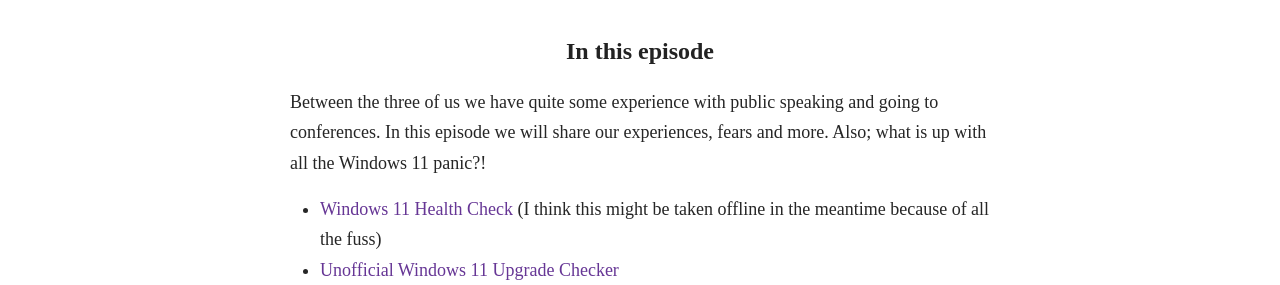
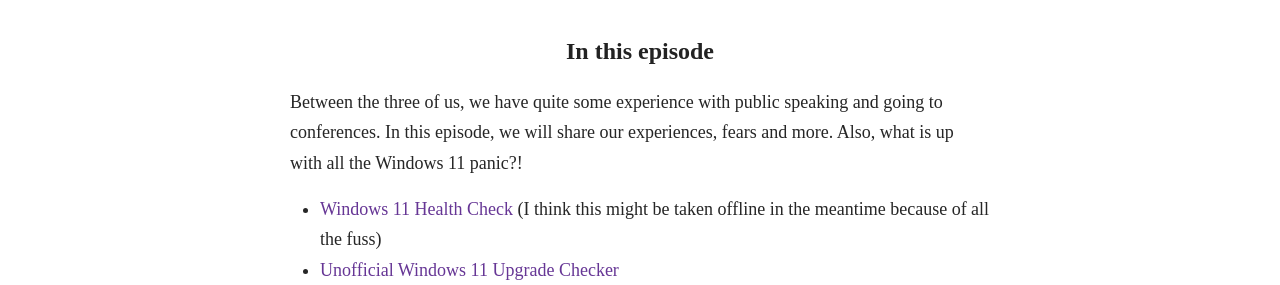
Before and after one commit to nullpointersio/website, a Jekyll site: the page built from _posts/2021-07-07-60.markdown, in a window 1280 px wide. Shown: the part 187-472 px from the top of the page. Built offline with Jekyll 4.4.1, drawn with Linux system fonts in a browser that asks for light colours; some web fonts are replaced.

Commit message:
Grammar fixes

```diff
--- a/_posts/2021-07-07-60.markdown
+++ b/_posts/2021-07-07-60.markdown
@@ -5,9 +5,9 @@
 title: 			"60: Public Speaking"
 url:        	"60"
 subtitle: 		"The one where Mark is nervous!"
-summary: 		"Between the three of us we have quite some experience with public speaking and going to conferences. In this episode we will share our experiences, fears and more. Also; what is up with all the Windows 11 panic?!"
+summary: 		"Between the three of us, we have quite some experience with public speaking and going to conferences. In this episode, we will share our experiences, fears and more. Also, what is up with all the Windows 11 panic?!"
 
-description: 	"Between the three of us we have quite some experience with public speaking and going to conferences. In this episode we will share our experiences, fears and more. Also; what is up with all the Windows 11 panic?!"
+description: 	"Between the three of us, we have quite some experience with public speaking and going to conferences. In this episode, we will share our experiences, fears and more. Also, what is up with all the Windows 11 panic?!"
 
 type:			full # "trailer" or "full"
 duration: 		"48:20" # audio length in min
```
